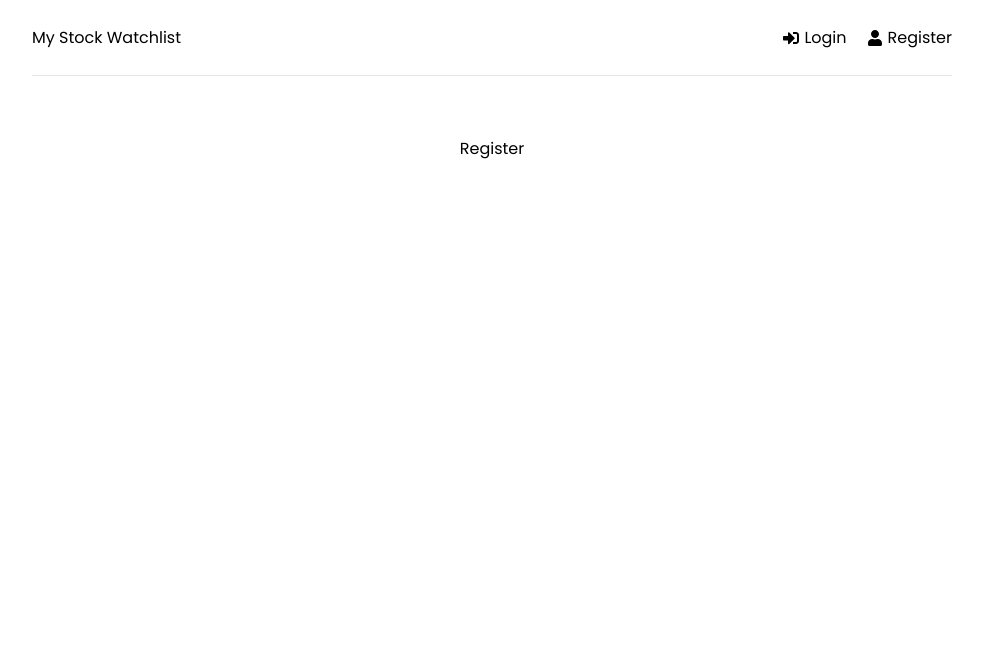
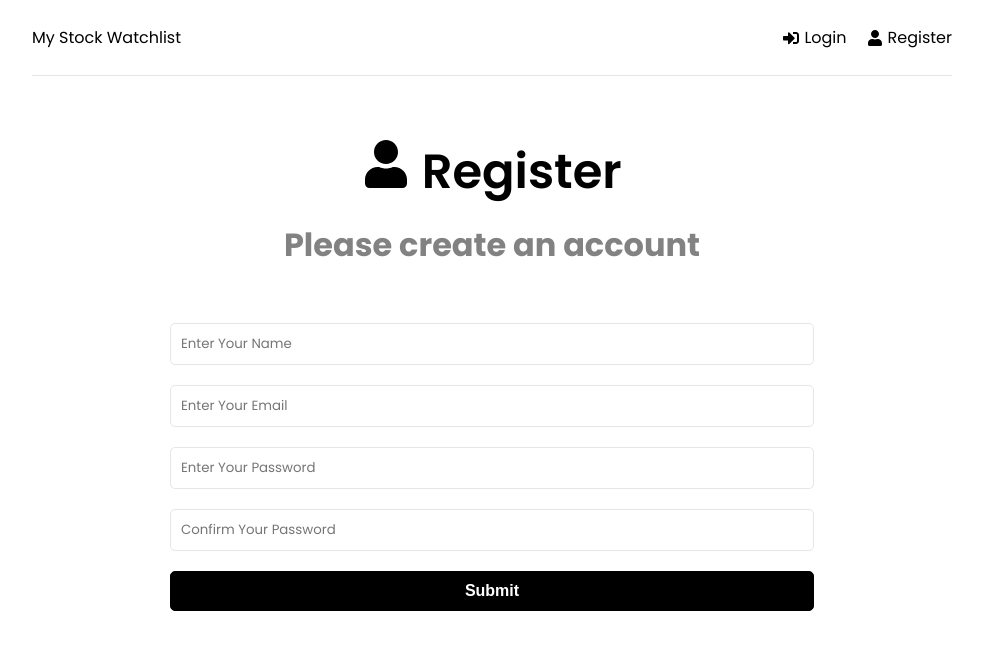
Before and after one commit to j-corp-25/my_stock_watchlist, a React (Create React App) app in the folder frontend/: page /register in a window 1280 px wide. Shown: the top 650 px of the page, without its empty margins (148-1131 px from the left). Built offline with nearby package versions, Linux system fonts and the light colour scheme.

Commit message:
working on form

```diff
--- a/frontend/src/pages/Register.jsx
+++ b/frontend/src/pages/Register.jsx
@@ -1,8 +1,87 @@
 import React from "react";
 import { useState, useEffect } from "react";
+import { FaUser } from "react-icons/fa";
 
 function Register() {
-  return <div>Register</div>;
+  const [formData, setFormData] = useState({
+    name: "",
+    email: "",
+    password: "",
+    password2: "",
+  });
+  const { name, email, password, password2 } = formData;
+
+  const onChange = (e) => {
+    setFormData((prevState) => ({
+      ...prevState,
+      [e.target.name]: e.target.value,
+    }));
+  };
+  const onSubmit = () => {};
+  return (
+    <>
+      <section className="heading">
+        <h1>
+          <FaUser /> Register
+        </h1>
+        <p> Please create an account</p>
+      </section>
+
+      <section className="form">
+        <form onSubmit={onSubmit}>
+          <div className="form-group">
+            <input
+              type="text"
+              className="form-control"
+              id="name"
+              name="name"
+              value={name}
+              placeholder="Enter Your Name"
+              onChange={onChange}
+            />
+          </div>
+          <div className="form-group">
+            <input
+              type="email"
+              className="form-control"
+              id="email"
+              name="email"
+              value={email}
+              placeholder="Enter Your Email"
+              onChange={onChange}
+            />
+          </div>
+          <div className="form-group">
+            <input
+              type="password"
+              className="form-control"
+              id="password"
+              name="password"
+              value={password}
+              placeholder="Enter Your Password"
+              onChange={onChange}
+            />
+          </div>
+          <div className="form-group">
+            <input
+              type="password"
+              className="form-control"
+              id="password2"
+              name="password2"
+              value={password2}
+              placeholder="Confirm Your Password"
+              onChange={onChange}
+            />
+          </div>
+          <div className="form-group">
+            <button type="submit" className="btn btn-block">
+              Submit
+            </button>
+          </div>
+        </form>
+      </section>
+    </>
+  );
 }
 
 export default Register;
```
